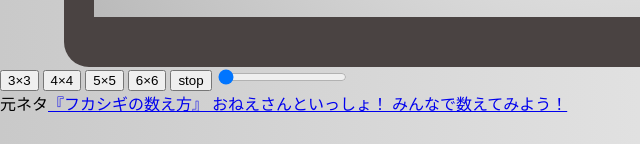
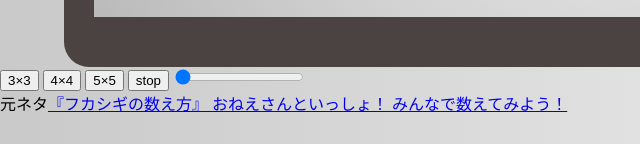
Before and after one commit to shogo82148/letscount-magic-square, a plain HTML site: page index.html in a window 1280 px wide. Shown: the part 653-797 px from the top of the page, 0-640 px from the left. Drawn offline with nearby package versions, Linux system fonts and the light colour scheme.

Commit message:
6x6ボタンを一時的に削除

```diff
--- a/index.html
+++ b/index.html
@@ -36,7 +36,6 @@
       <input type="button" value="3×3" rows="3" cols="3">
       <input type="button" value="4×4" rows="4" cols="4">
       <input type="button" value="5×5" rows="5" cols="5">
-      <input type="button" value="6×6" rows="6" cols="6">
       <input type="button" value="stop" rows="-1" cols="-1">
       <input id="volume" type="range" min="0" max="100" value="0">
       <div>元ネタ<a href="http://www.youtube.com/watch?v=Q4gTV4r0zRs">『フカシギの数え方』 おねえさんといっしょ！ みんなで数えてみよう！</a></div>
```
